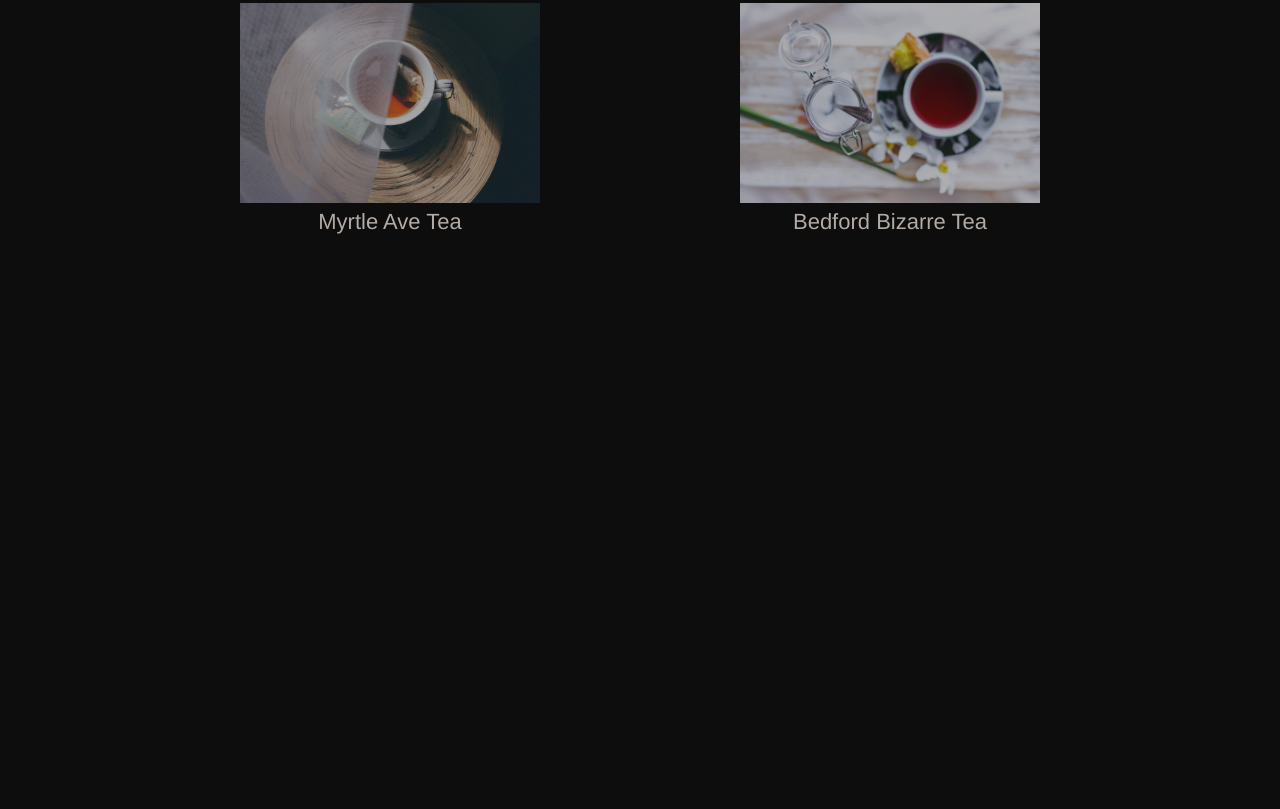
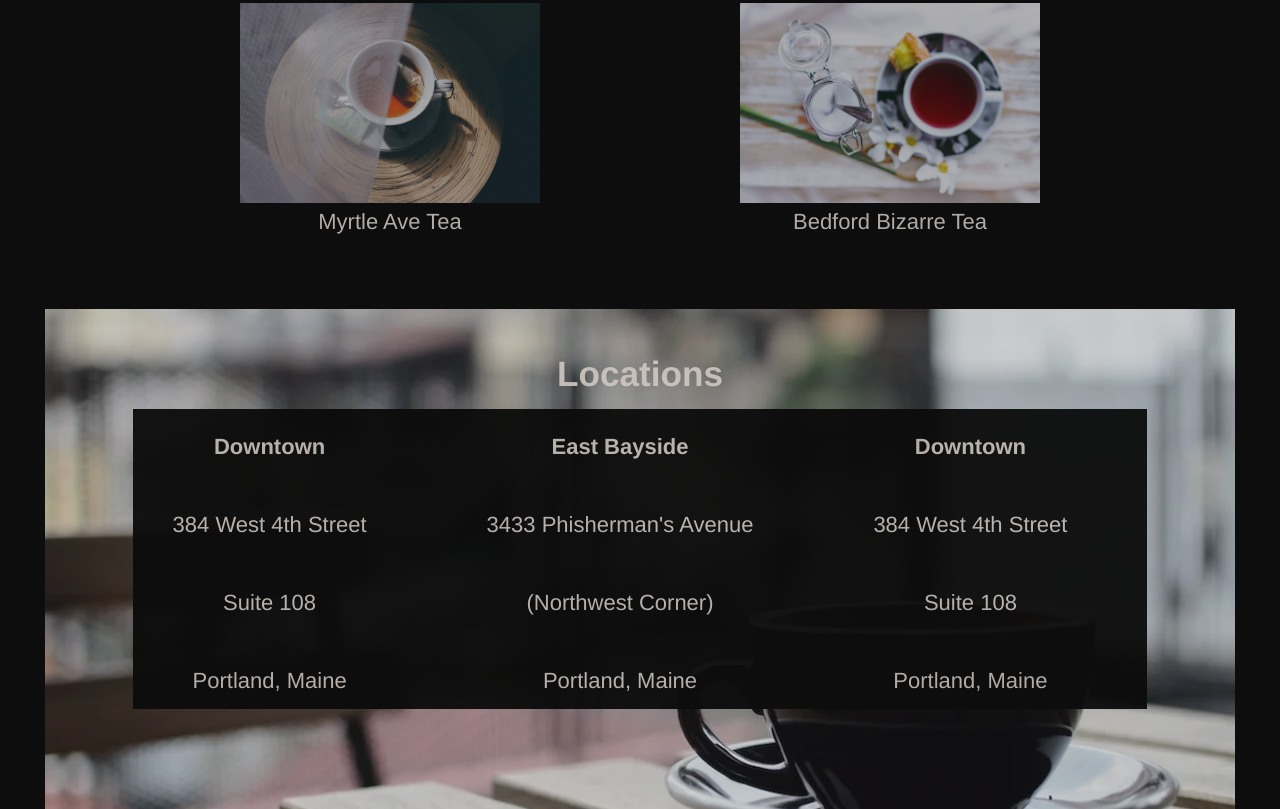
Before and after one commit to JimmyEllercamp/teacozy, a plain HTML site: page index.html in a window 1280 px wide. Shown: the part 1187-1996 px from the top of the page. Drawn offline with Linux system fonts and the light colour scheme.

Commit message:
mostly finished the location section, can't seem to separate location divs

```diff
--- a/Resources/styles.css
+++ b/Resources/styles.css
@@ -71,6 +71,7 @@ h2 {
     padding: 0;
     margin-bottom: 0;
     margin-top: 1%;
+    background: none;
   }
 
   h4 {
@@ -101,7 +102,7 @@ margin: 5% auto;
 .tea-list {
     display: flex;
     flex-wrap: wrap;
-    justify-content: space-around;
+    justify-content: center;
 
 }
 
@@ -119,6 +120,35 @@ margin: 5% auto;
   height: 500px;
   width: 93%;
   margin: 0 auto;
+  background-image: url('./Images/img-locations-background.webp');
+  background-position: center;
+  background-repeat: no-repeat;
+  background-size: cover;
+  padding-top: 5px;
+}
+
+.location-header  {
+  margin-bottom: 15px;
+  background: none;
+  margin-top: 40px;
+}
+
+.location-boxes {
+  display: inline-flex;
+  justify-content: center;
+}
+
+div .location-box {
+  flex-basis: 300px
+  flex-grow: 1;
+  margin: 15px 40px;
+  padding-top: 10px;
+  padding-right: 40px;
+}
+
+.location-box .middle {
+  margin-left: 40px;
+  margin-right: 40px;
 }
 
 footer {
--- a/index.html
+++ b/index.html
@@ -41,7 +41,12 @@
 
                                 <!-- LOCATION CONTAINER -->
       <div class="location">
-
+        <div class="location-header"><h2>Locations</h2></div>
+        <div class="location-boxes">
+          <div class="location-box"><h3>Downtown</h3><br><br><p>384 West 4th Street</p><br><br><p>Suite 108</p><br><br><p>Portland, Maine</p></div>
+          <div class="location-box middle"><h3>East Bayside</h3><br><br><p>3433 Phisherman's Avenue</p><br><br><p>(Northwest Corner)</p><br><br><p>Portland, Maine</p></div>
+          <div class="location-box"><h3>Downtown</h3><br><br><p>384 West 4th Street</p><br><br><p>Suite 108</p><br><br><p>Portland, Maine</p></div>
+        </div>
       </div>
     </main>
     <footer>
```
